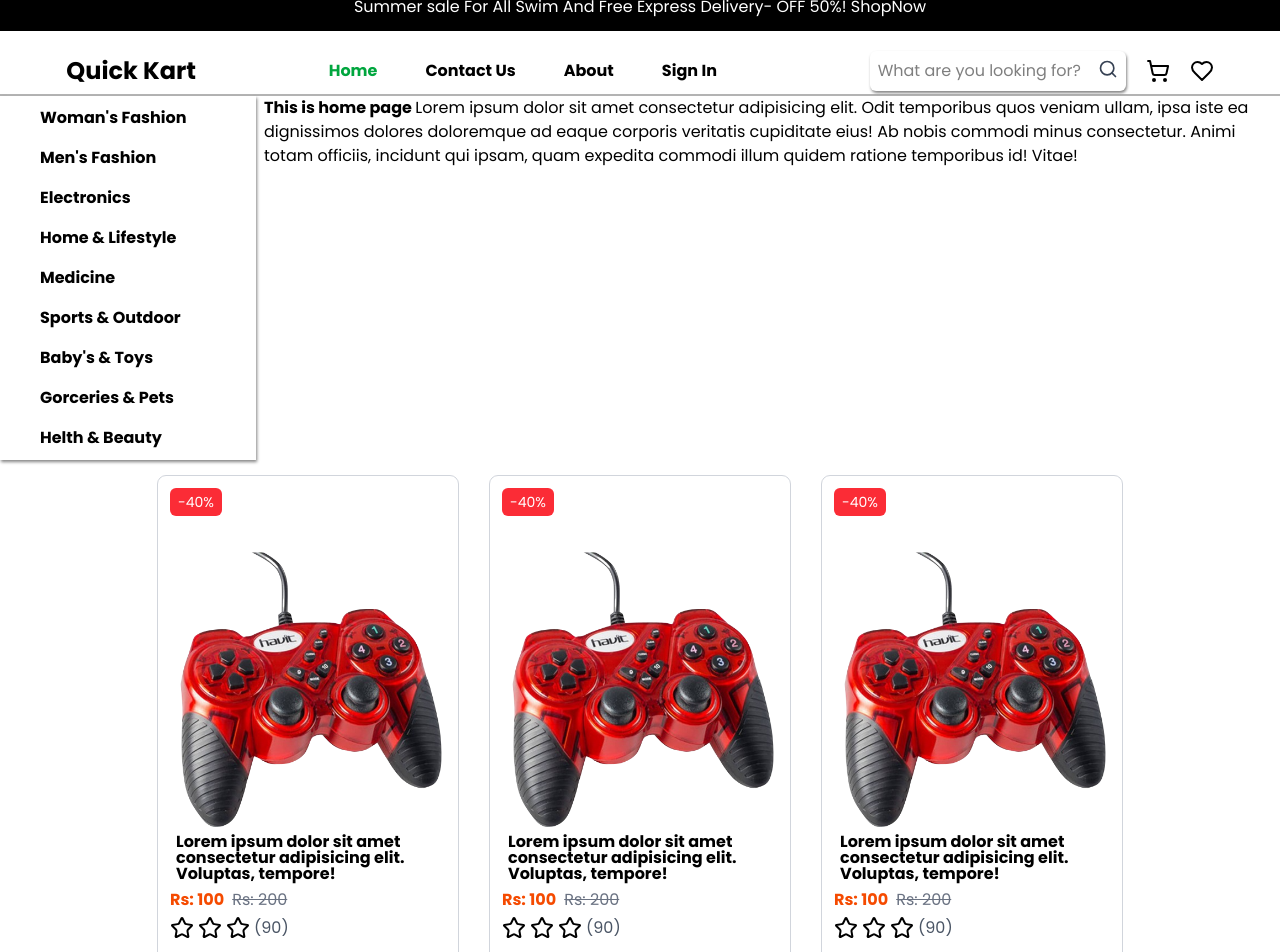
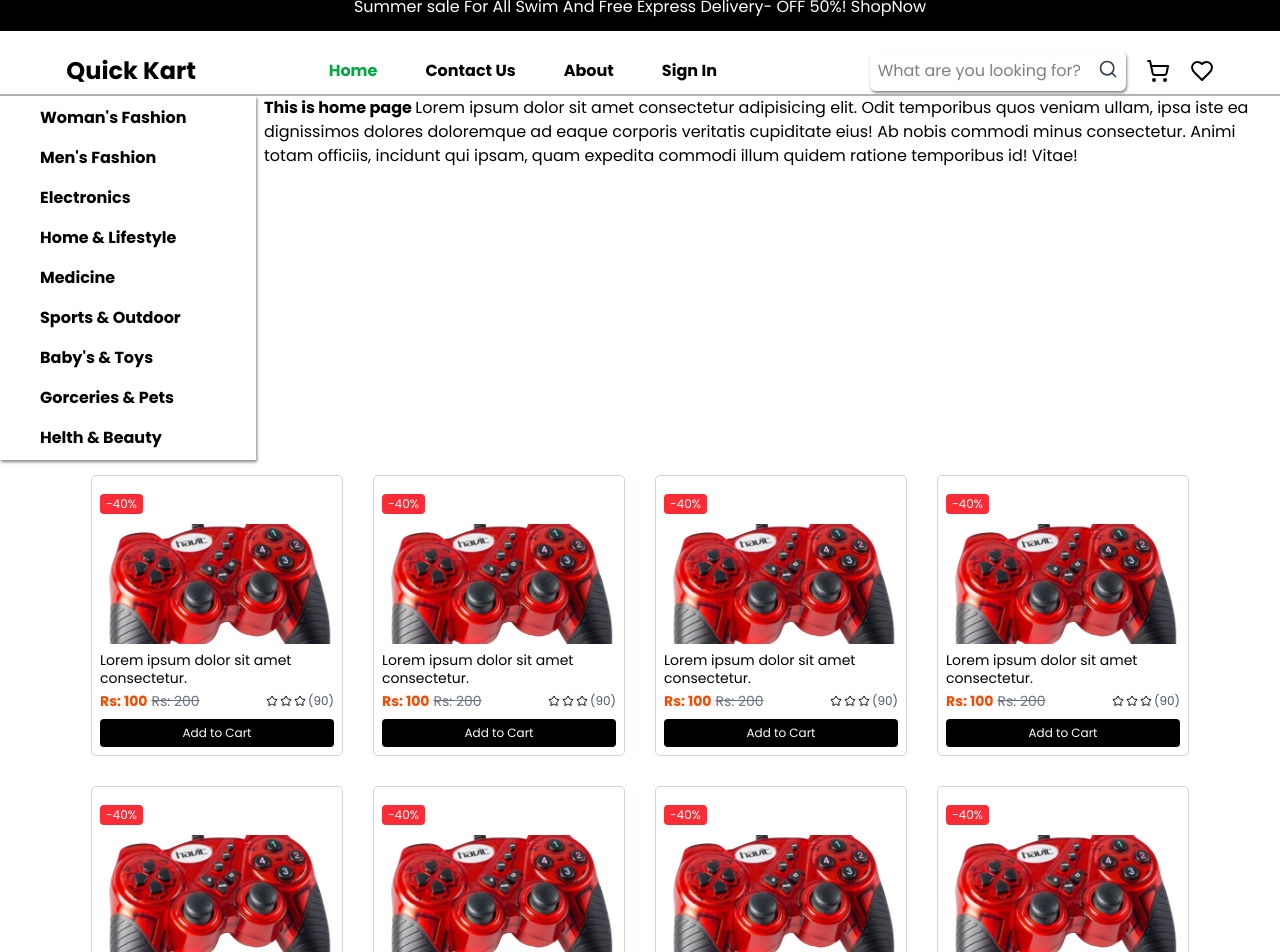
Before and after one commit to tansenAngdembe/e-commerce, a React (Vite) app in the folder client/: page / in a window 1280 px wide. Shown: the top 952 px of the page. Built offline with nearby package versions, Linux system fonts and the light colour scheme.

Commit message:
Fix card size

```diff
--- a/client/src/component/ProductCard.jsx
+++ b/client/src/component/ProductCard.jsx
@@ -2,49 +2,44 @@
 import Img from "../assets/console.png";
 const ProductCard = ({ title, price, disPrice, disRate, ratingCount }) => {
   return (
-    <section className="">
-      <div className="group max-w-[90%] sm:max-w-[300px] outline outline-gray-300 rounded-lg p-3 transition-all duration-300 hover:shadow-lg">
+    <section>
+      <div className="group w-[250px] outline outline-gray-300 rounded p-2 transition duration-300 hover:shadow-lg hover:scale-105">
 
-  {/* Discount & Icons */}
-  <div className="flex justify-between">
-    <span className="bg-red-500 text-white px-2  py-1 h-max rounded-md text-sm">-40%</span>
-    <div className="flex flex-col gap-4 opacity-0 transition-opacity duration-300 group-hover:opacity-100 cursor-pointer">
-      <Heart />
-      <Eye />
+  <div className="flex justify-between items-center text-xs">
+    <span className="bg-red-500 text-white px-1.5 py-0.5 rounded">-40%</span>
+    <div className="flex flex-col gap-2 opacity-0 group-hover:opacity-100 transition cursor-pointer">
+      <Heart className="w-4 h-4" />
+      <Eye className="w-4 h-4" />
     </div>
   </div>
 
-  {/* Product Image */}
-  <div className="overflow-hidden">
-    <img src={Img} alt="" className="w-full transition-transform duration-300 hover:scale-110" />
-  </div>
 
-  {/* Product Info */}
-  <div>
-    <p className="text-[1rem] font-bold m-1.5 leading-none">
-      Lorem ipsum dolor sit amet consectetur adipisicing elit. Voluptas, tempore!
-    </p>
+  <img src={Img} alt="" className="w-full h-[120px] object-cover rounded transition hover:scale-105" />
 
-    {/* Price */}
-    <div className="flex flex-wrap items-center gap-2">
+  <p className="text-sm font-semi-bold mt-2 leading-tight">
+    Lorem ipsum dolor sit amet consectetur.
+  </p>
+
+
+  <div className="flex justify-between items-center mt-1">
+    <div className="flex gap-1 text-sm">
       <span className="text-orange-600 font-bold">Rs: 100</span>
       <span className="line-through text-gray-500">Rs: 200</span>
     </div>
-
-    {/* Star Ratings */}
-    <div className="flex items-center gap-1 mt-1">
-      <Star />
-      <Star />
-      <Star />
+    <div className="flex items-center gap-0.5 text-xs">
+      <Star className="w-3 h-3" />
+      <Star className="w-3 h-3" />
+      <Star className="w-3 h-3" />
       <p className="text-gray-600">(90)</p>
     </div>
+  </div>
 
-    {/* Add to Cart Button */}
-    <button className="w-full bg-black text-white px-4 py-2 mt-3 rounded-lg transition-all duration-300 hover:bg-sky-800 cursor-pointer">
-      Add to Cart
-    </button>
-  </div>
+
+  <button className="w-full bg-black text-white text-xs px-3 py-1.5 mt-2 rounded transition hover:bg-gray-700 cursor-pointer">
+    Add to Cart
+  </button>
 </div>
+
 
     </section>
   );
```
